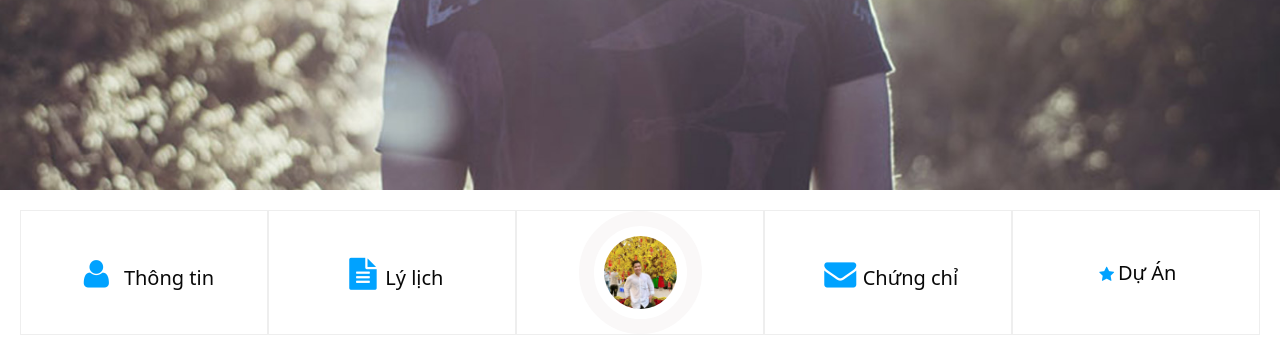
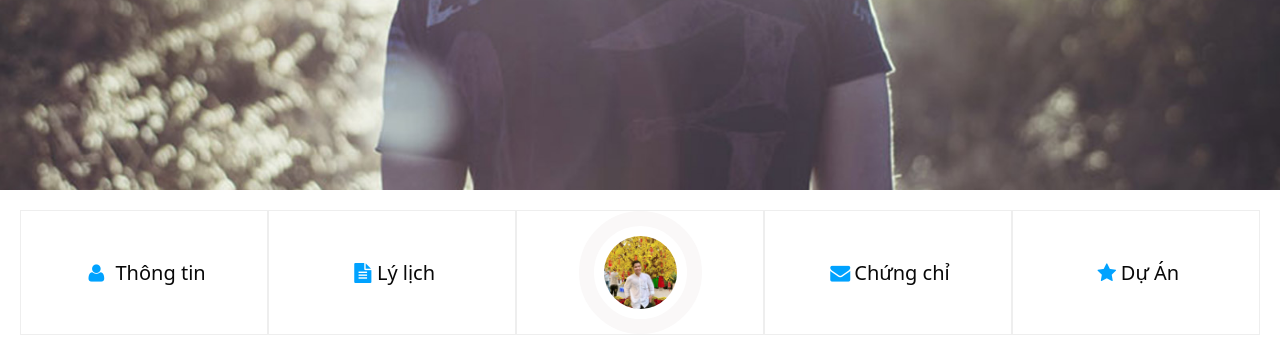
Before and after one commit to Nguyen-Hoang-Lam/Assignment-03-Stater, a plain HTML site: page index.html in a window 1280 px wide. Shown: the part 274-626 px from the top of the page. Drawn offline with nearby package versions, Linux system fonts and the light colour scheme.

Commit message:
Update index.html

```diff
--- a/index.html
+++ b/index.html
@@ -29,14 +29,14 @@
           <a href="#" class="info-nav1"
             ><i
               class="icon-user"
-              style="font-size:xx-large; color: rgb(0, 162, 255)"
+              style="color: rgb(0, 162, 255)"
             ></i>
             Thông tin</a
           >
           <a href="#" class="info-nav2"
             ><i
               class="icon-doc-text-inv"
-              style="font-size: xx-large; color: rgb(0, 162, 255)"
+              style=" color: rgb(0, 162, 255)"
             ></i
             >Lý lịch</a
           >
@@ -46,14 +46,14 @@
           <a href="#" class="info-nav4"
             ><i
               class="icon-mail-alt"
-              style="font-size: xx-large; color: rgb(0, 162, 255)"
+              style="color: rgb(0, 162, 255)"
             ></i
             >Chứng chỉ</a
           >
           <a href="#" class="info-nav5"
             ><i
               class="icon-star-1"
-              style="font-size: medium; color: rgb(0, 162, 255)"
+              style=" color: rgb(0, 162, 255)"
             ></i
             >Dự Án</a
           >
@@ -323,8 +323,9 @@
                 <td>Công Nghệ</td>
                 <td>-HTML,CSS</td>
               </tr>
+
             </table>
-
+            <div><a class="Digital" href="./digital-cv.html">Digital-cv</a></div>
             </div>
             <div class="project_1" ><img src="images/project_2.png" style="width: 100%; height: 450px;" >
               <div class="content-1"><strong>TRANG WED QUẢN LÝ THÚ CƯNG</strong></div>
@@ -344,7 +345,10 @@
                   <td>Công Nghệ</td>
                   <td>-HTML,CSS, Javascript</td>
                 </tr>
-              </table></div>
+
+              </table>
+              <div><a class="Digital" href="./digital-cv.html">Digital-cv</a></div>
+            </div>
             <div class="project_1" ><img src="images/project_3.png" style="width: 100%;height: 450px;" >
               <div class="content-1"><strong> WED XEM TIN TỨC </strong></div>
               <div class="conten-span"><span class="span-02"> 2021</span>  <i class="icon-user" >FUNiX</i>  <i class="icon-lamp" >Developer</i> </div>
@@ -362,7 +366,11 @@
                   <td>Công Nghệ</td>
                   <td>-HTML,CSS</td>
                 </tr>
-              </table></div>
+
+              </table>
+              <div><a class="Digital" href="./digital-cv.html">Digital-cv</a></div>
+            </div>
+
 
         </div>
       </div>
```
